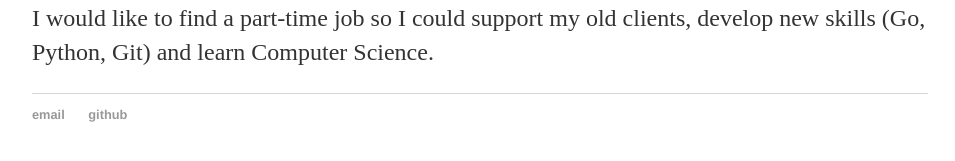
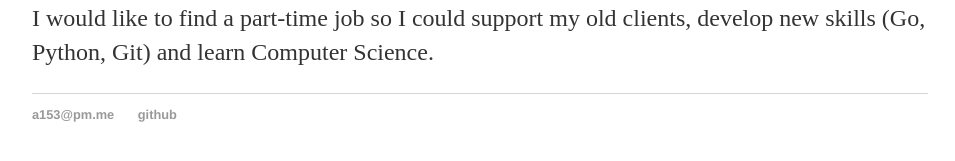
Before and after one commit to aa153/aa153.github.io, a Jekyll site: the page built from index.html, in a window 1280 px wide. Shown: the part 596-757 px from the top of the page, without its empty margins (160-1115 px from the left). Built offline with Jekyll 4.4.1, drawn with Linux system fonts in a browser that asks for light colours.

Commit message:
Update default.html

```diff
--- a/_layouts/default.html
+++ b/_layouts/default.html
@@ -20,7 +20,7 @@
 	</div><!-- /.container -->
 	<footer>
 	<ul>
-       		<li><a href="mailto:grinevich@gmail.com">email</a></li>
+       		<li><a href="mailto:a153@pm.me">a153@pm.me</a></li>
 		<li><a href="https://github.com/agrinevich">github</a></li>
 	</ul>
 	</footer>
```
